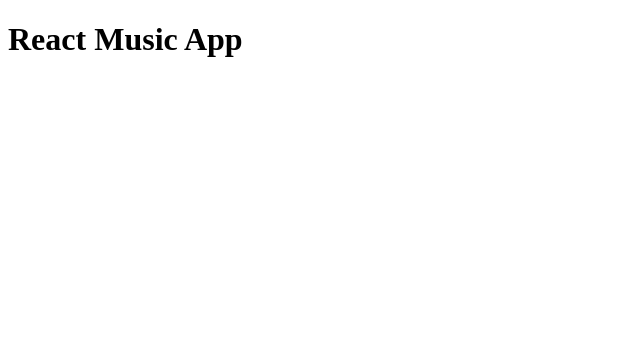
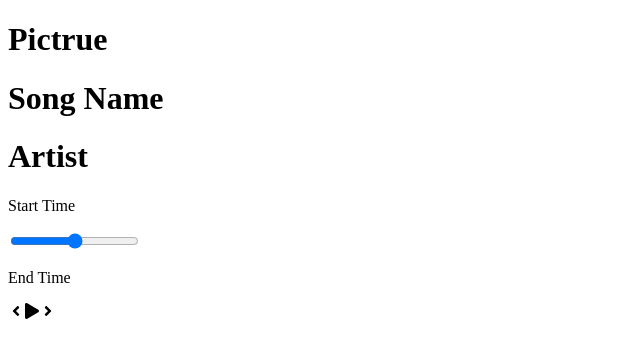
Before and after one commit to AkhrorSoliev/music-player-react, a React (Create React App) app: page / in a window 1280 px wide. Shown: the top 358 px of the page, without its empty margins (0-640 px from the left). Built offline with nearby package versions, Linux system fonts and the light colour scheme.

Commit message:
create components and add react-icons

```diff
--- a/package.json
+++ b/package.json
@@ -9,6 +9,7 @@
     "node-sass": "^7.0.1",
     "react": "^18.2.0",
     "react-dom": "^18.2.0",
+    "react-icons": "^4.4.0",
     "react-scripts": "5.0.1",
     "web-vitals": "^2.1.4"
   },
--- a/src/App.js
+++ b/src/App.js
@@ -1,7 +1,12 @@
+// adding components
+import Player from './components/Player'
+import Song from './components/Song'
+
 function App() {
   return (
     <div className="App">
-      <h1>React Music App</h1>
+      <Song />
+      <Player />
     </div>
   )
 }
--- /dev/null
+++ b/src/components/Player.js
@@ -0,0 +1,21 @@
+import { FaPlay, FaAngleLeft, FaAngleRight } from 'react-icons/fa'
+export const Player = () => {
+  return (
+    <div>
+      <div className="player">
+        <div className="time-control">
+          <p>Start Time</p>
+          <input type="range" />
+          <p>End Time</p>
+        </div>
+        <div className="play-control">
+          <FaAngleLeft className="skip-back" />
+          <FaPlay className="play" />
+          <FaAngleRight className="skip-forward" />
+        </div>
+      </div>
+    </div>
+  )
+}
+
+export default Player
--- /dev/null
+++ b/src/components/Song.js
@@ -0,0 +1,13 @@
+export const Song = () => {
+  return (
+    <div>
+      <div className="song-container">
+        <h1>Pictrue</h1>
+        <h1>Song Name</h1>
+        <h1>Artist</h1>
+      </div>
+    </div>
+  )
+}
+
+export default Song
```
Also changed, not shown: 1 other file (tests, documents, lock files or other folders).
